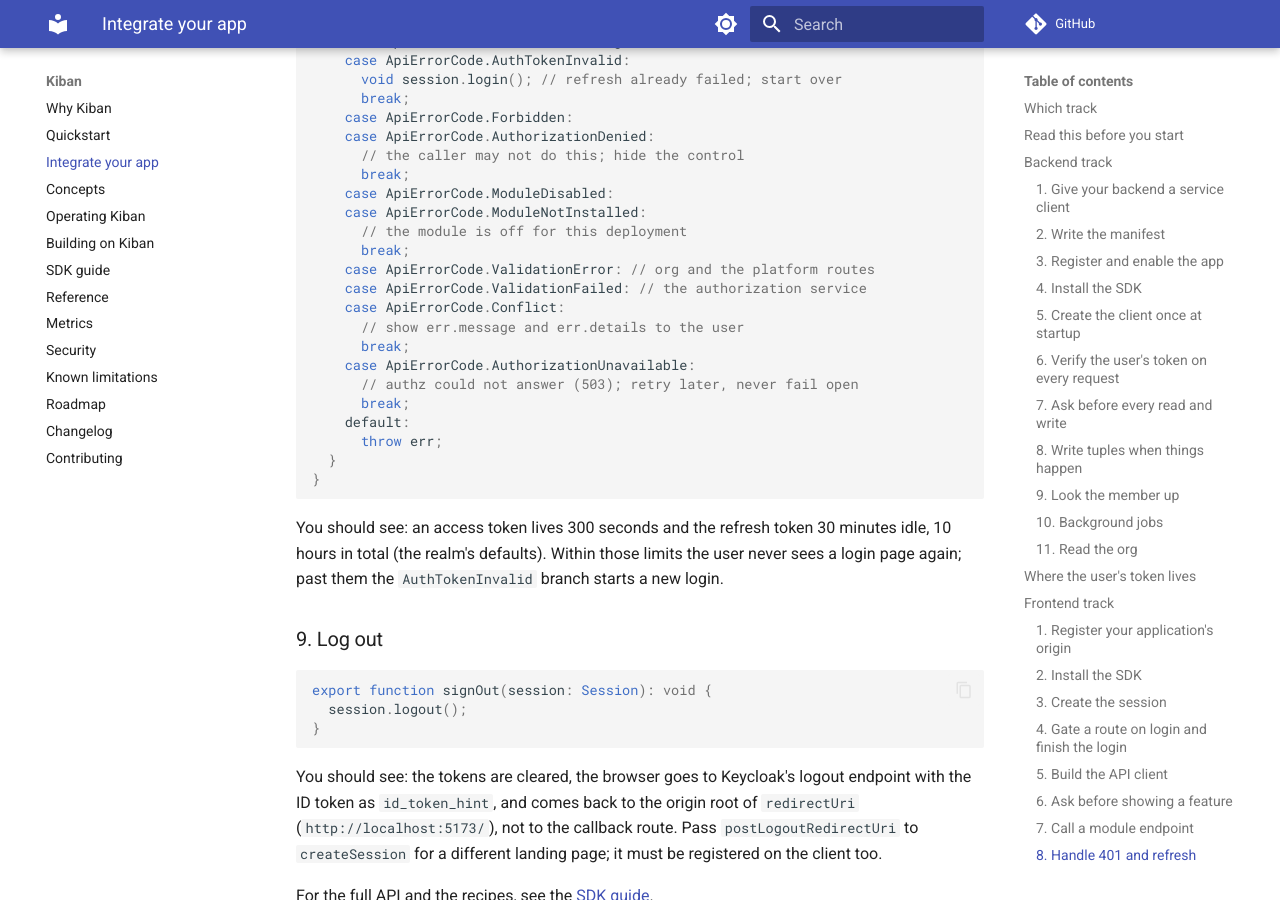
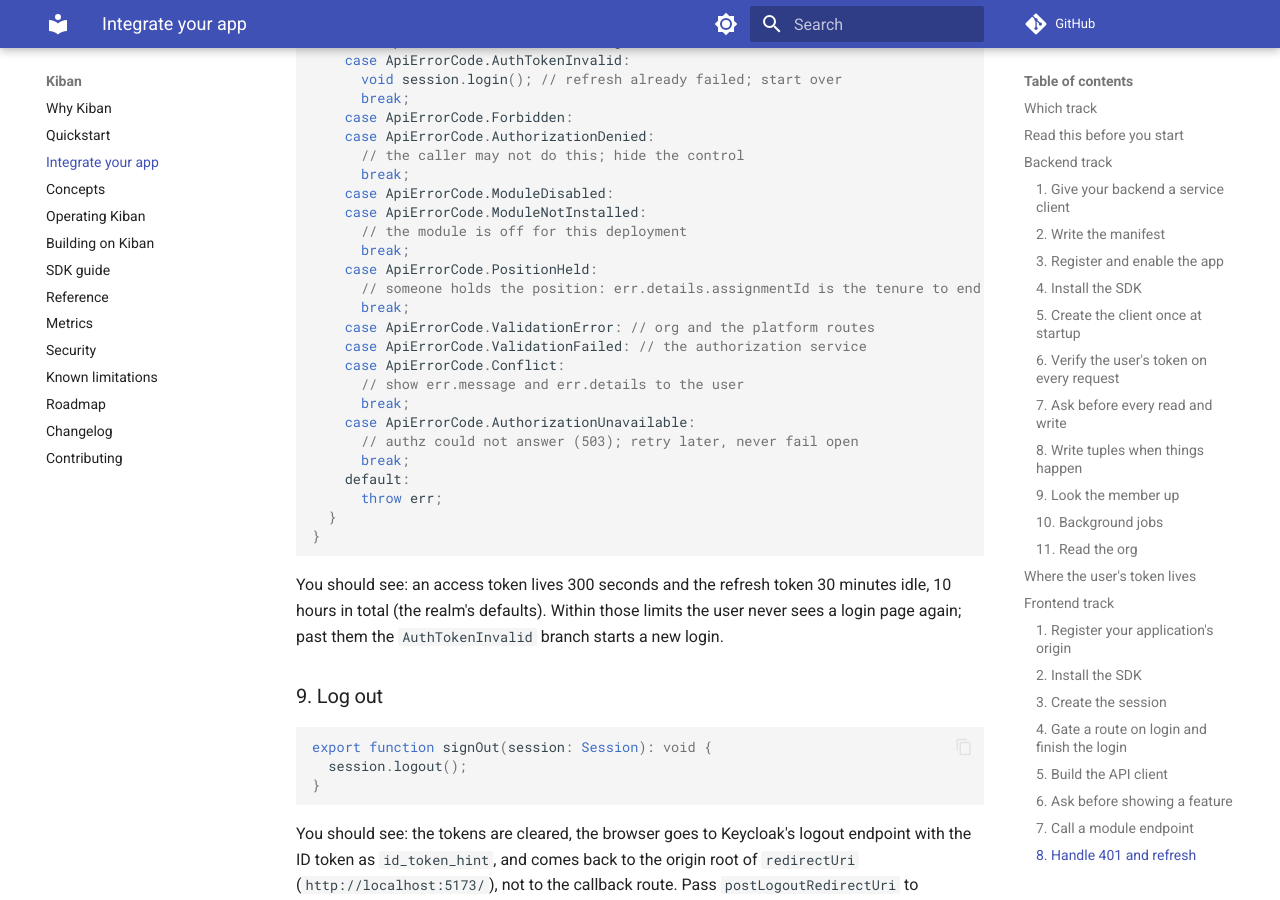
Before and after one commit to rosschiu/kiban, an MkDocs documentation site: the page built from docs/integrate.md, in a window 1280 px wide and 900 px high, scrolled down 10087 px. Built offline with MkDocs 1.6.1 and Material for MkDocs 9.7.7, drawn with Linux system fonts in a browser that asks for light colours; comment, search, counter and statistics services are not loaded.

Commit message:
docs(integrate): POSITION_HELD in the error-handling example

```diff
--- a/docs/integrate.md
+++ b/docs/integrate.md
@@ -593,6 +593,9 @@ try {
     case ApiErrorCode.ModuleNotInstalled:
       // the module is off for this deployment
       break;
+    case ApiErrorCode.PositionHeld:
+      // someone holds the position: err.details.assignmentId is the tenure to end first
+      break;
     case ApiErrorCode.ValidationError: // org and the platform routes
     case ApiErrorCode.ValidationFailed: // the authorization service
     case ApiErrorCode.Conflict:
```
